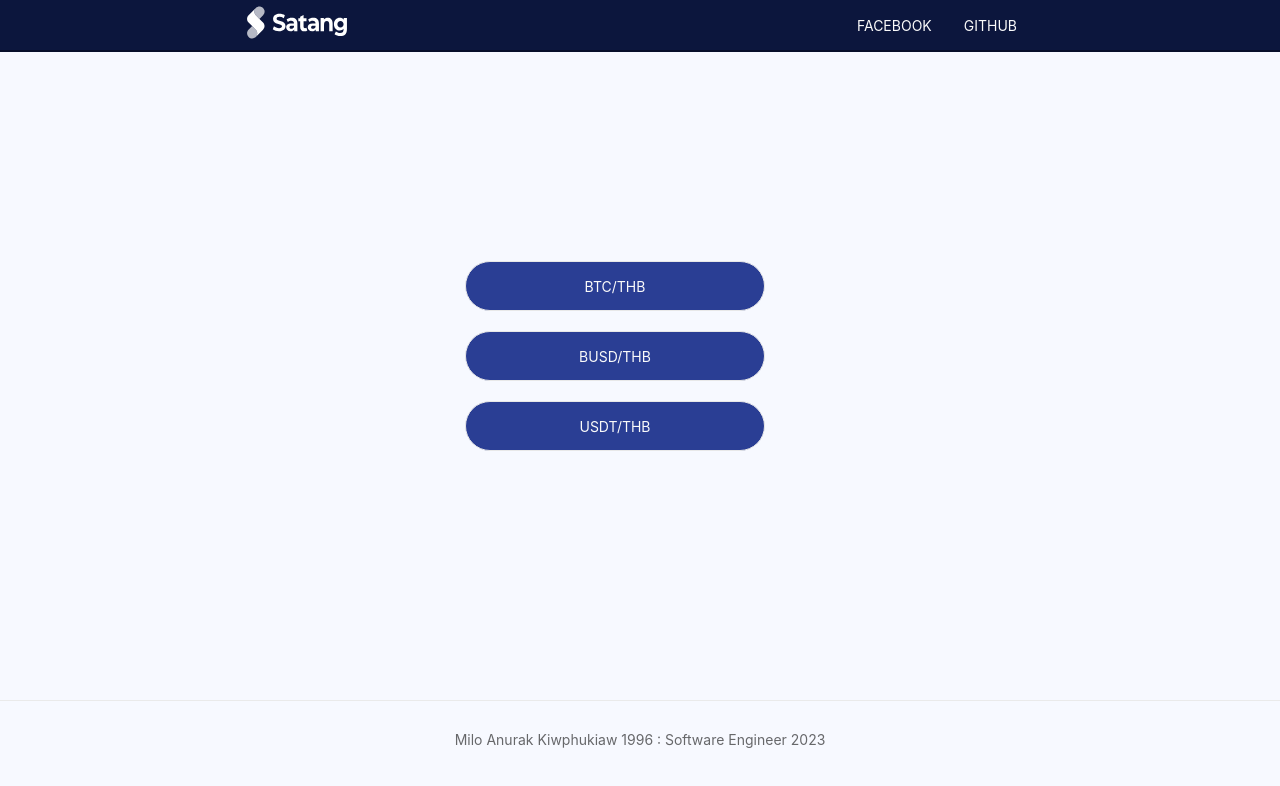
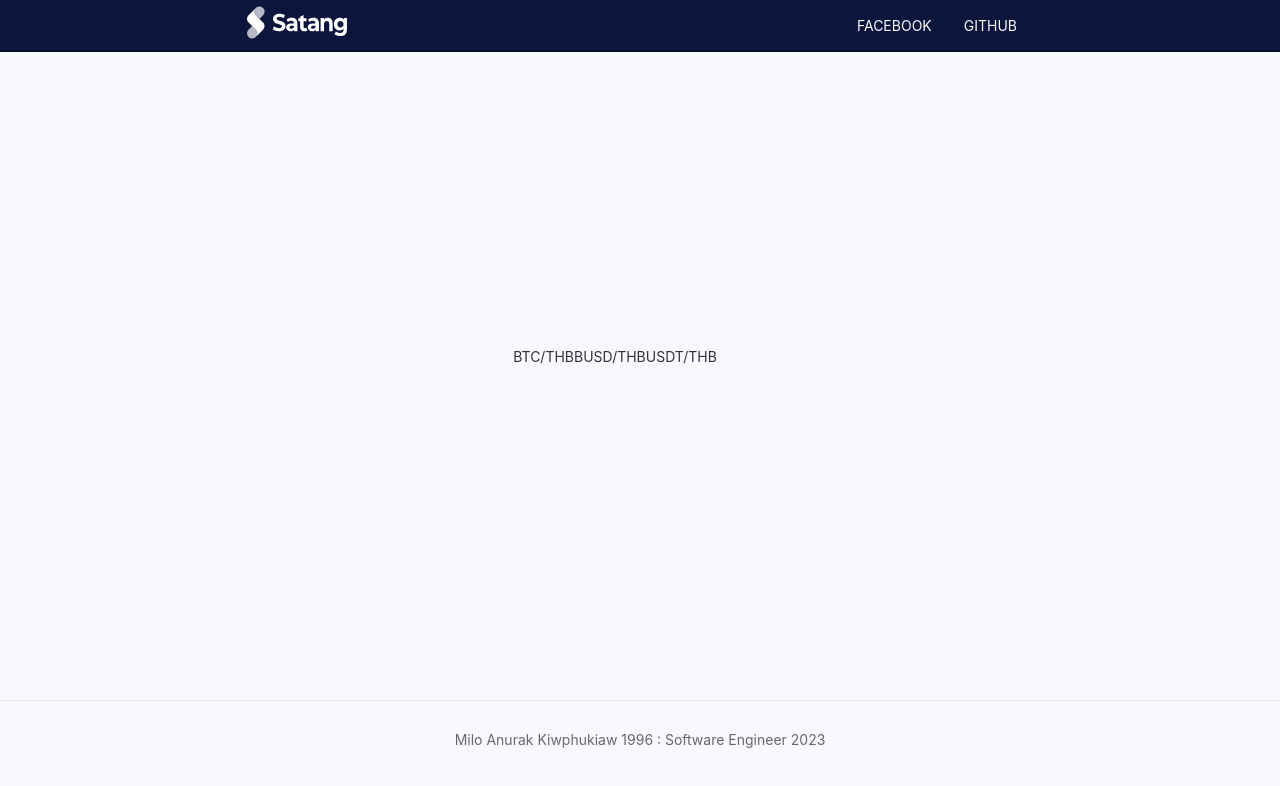
Before and after one commit to bmz3521/test-next-app, a Next.js app: page /market in a window 1280 px wide. Shown: the top 786 px of the page. Built offline with nearby package versions, Linux system fonts and the light colour scheme.

Commit message:
first commit

```diff
--- a/pages/market/index.tsx
+++ b/pages/market/index.tsx
@@ -17,7 +17,7 @@ const Trade = ({query}: Props) => {
         <div className='selecter-container'>
           {
             currency.map((item)=>(
-              <SelecterCard key={item.id} item={item} active={query}/>
+              <>{item.name}</>
             ))
           }
         </div>
```
